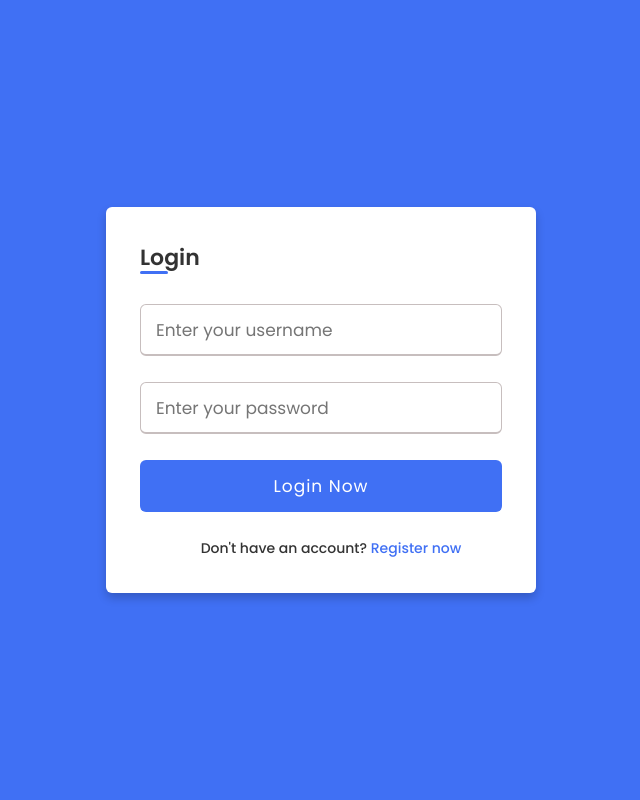
After one commit to grupiweb/ECOM, a PHP site: page /login.php in a window 1280 px wide. The commit adds this page. Shown: the whole page, without its empty margins (319-959 px from the left). Run offline with PHP 8.4, Linux system fonts and the light colour scheme.

```diff
--- a/index.php
+++ b/index.php
@@ -41,7 +41,7 @@ include('functions/common_function.php')
               <a class="nav-link" href="display_all.php">Products</a>
             </li>
             <li class="nav-item">
-              <a class="nav-link" href="#">Register</a>
+              <a class="nav-link" href="register.php">Register</a>
             </li>
             <li class="nav-item">
               <a class="nav-link" href="#">Contact</a>
@@ -84,7 +84,7 @@ include('functions/common_function.php')
           <a class="nav-link" href="#">Guest</a>
         </li>
         <li class="nav-item ms-3">
-          <a class="nav-link" href="#">Login</a>
+          <a class="nav-link" href="login.php">Login</a>
         </li>
       </ul>
     </nav>
--- /dev/null
+++ b/login.php
@@ -0,0 +1,28 @@
+<!DOCTYPE html>
+<html lang="en" dir="ltr">
+  <head>
+    <meta charset="UTF-8">
+    <meta name="viewport" content="width=device-width, initial-scale=1.0">
+    <title>Login Form | CodingLab</title>
+    <link rel="stylesheet" href="style_reg.css">
+  </head>
+<body>
+  <div class="wrapper">
+    <h2>Login</h2>
+    <form action="#">
+      <div class="input-box">
+        <input type="text" id="user_name" name="user_name" autocomplete="off" placeholder="Enter your username" required>
+      </div>
+      <div class="input-box">
+        <input type="password" id="user_password" name="user_password" autocomplete="off" placeholder="Enter your password" required>
+      </div>
+      <div class="input-box button">
+        <input type="Submit" value="Login Now">
+      </div>
+      <div class="text">
+        <h3>Don't have an account? <a href="register.php">Register now</a></h3>
+      </div>
+    </form>
+  </div>
+</body>
+</html>
--- /dev/null
+++ b/style_reg.css
@@ -0,0 +1,151 @@
+@import url("https://fonts.googleapis.com/css?family=Poppins:400,500,600,700&display=swap");
+* {
+  margin: 0;
+  padding: 0;
+  box-sizing: border-box;
+  font-family: "Poppins", sans-serif;
+}
+body {
+  min-height: 100vh;
+  display: flex;
+  align-items: center;
+  justify-content: center;
+  background: #4070f4;
+}
+.wrapper {
+  position: relative;
+  max-width: 430px;
+  width: 100%;
+  background: #fff;
+  padding: 34px;
+  border-radius: 6px;
+  box-shadow: 0 5px 10px rgba(0, 0, 0, 0.2);
+}
+.wrapper h2 {
+  position: relative;
+  font-size: 22px;
+  font-weight: 600;
+  color: #333;
+}
+.wrapper h2::before {
+  content: "";
+  position: absolute;
+  left: 0;
+  bottom: 0;
+  height: 3px;
+  width: 28px;
+  border-radius: 12px;
+  background: #4070f4;
+}
+.wrapper form {
+  margin-top: 30px;
+}
+.wrapper form .input-box {
+  height: 52px;
+  margin: 18px 0 26px;
+}
+form .input-box input {
+  height: 100%;
+  width: 100%;
+  outline: none;
+  padding: 0 15px;
+  font-size: 17px;
+  font-weight: 400;
+  color: #333;
+  border: 1.5px solid #c7bebe;
+  border-bottom-width: 2.5px;
+  border-radius: 6px;
+  transition: all 0.3s ease;
+}
+.input-box input:focus,
+.input-box input:valid {
+  border-color: #4070f4;
+}
+form .policy {
+  display: flex;
+  align-items: center;
+}
+form h3 {
+  color: #707070;
+  font-size: 14px;
+  font-weight: 500;
+  margin-left: 10px;
+}
+.input-box.button input {
+  color: #fff;
+  letter-spacing: 1px;
+  border: none;
+  background: #4070f4;
+  cursor: pointer;
+}
+.input-box.button input:hover {
+  background: #0e4bf1;
+}
+form .text h3 {
+  color: #333;
+  width: 100%;
+  text-align: center;
+}
+form .text h3 a {
+  color: #4070f4;
+  text-decoration: none;
+}
+form .text h3 a:hover {
+  text-decoration: underline;
+}
+
+.error-message {
+  color: red;
+  font-size: 12px;
+  margin-top: 5px;
+  margin-bottom: 10px; /* Add some space below error messages */
+  display: block;
+}
+.error {
+  border: 1px solid red;
+}
+
+.message {
+  position: fixed;
+  top: 20px;
+  left: 50%;
+  transform: translateX(-50%);
+  padding: 10px 20px;
+  border-radius: 5px;
+  color: #fff;
+  text-align: center;
+  font-size: 16px;
+  z-index: 1000;
+  display: none;
+}
+
+.message.success {
+  background-color: #4caf50; /* Green for success */
+}
+
+.message.error {
+  background-color: #f44336; /* Red for error */
+}
+
+.message {
+  display: block;
+  animation: fadeIn 0.5s, fadeOut 3s 2.5s;
+}
+
+@keyframes fadeIn {
+  0% {
+    opacity: 0;
+  }
+  100% {
+    opacity: 1;
+  }
+}
+
+@keyframes fadeOut {
+  0% {
+    opacity: 1;
+  }
+  100% {
+    opacity: 0;
+  }
+}
```
Also changed, not shown: ajax.php (added, +110 -0 lines), cart.php (+17 -43 lines), logout.php (added, +7 -0 lines), register.php (added, +167 -0 lines), sessions.php (added, +7 -0 lines), user_manage/user_login.php (deleted).
